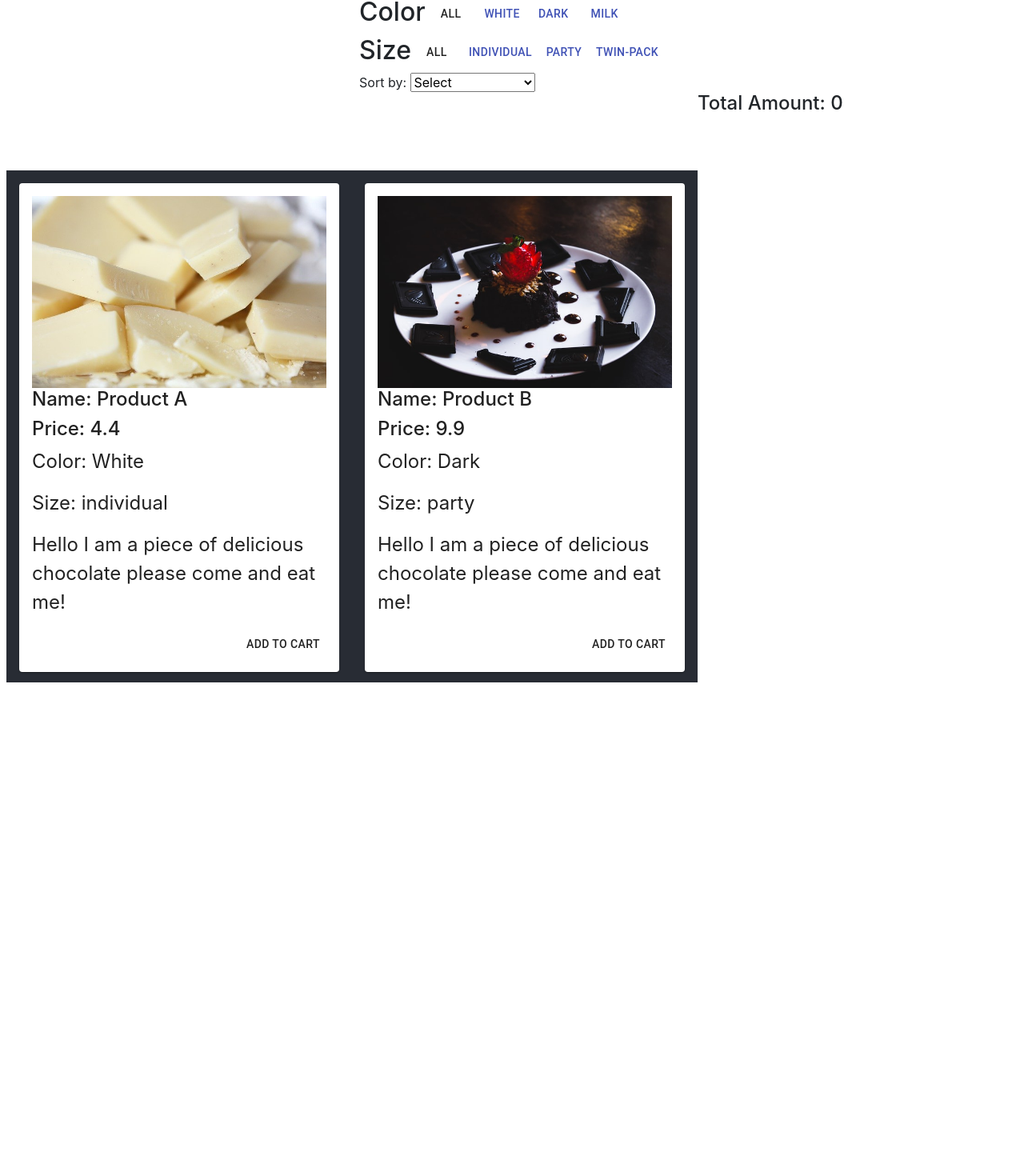
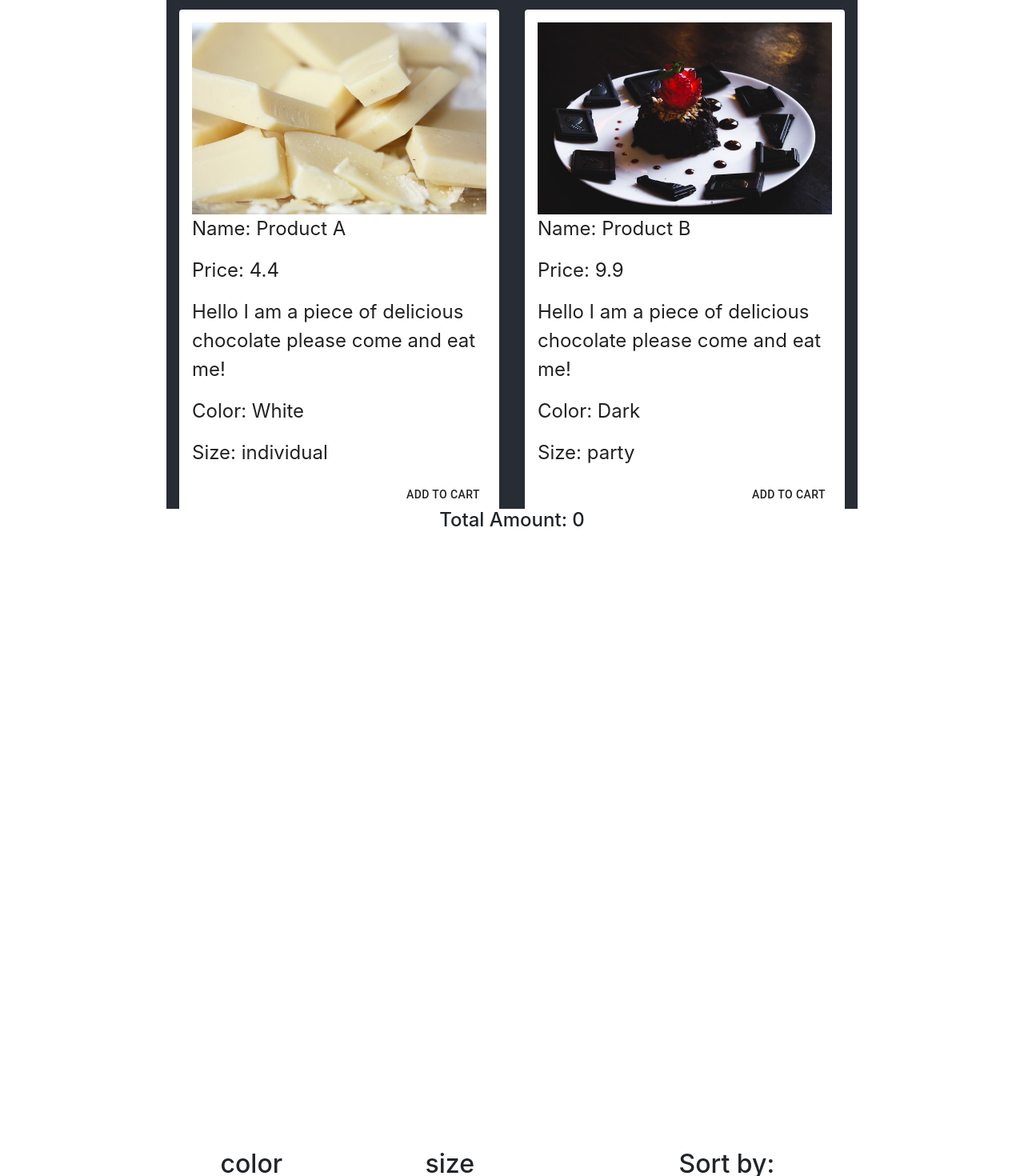
Before and after one commit to emmiehe/chocolate-shop-page, a React (Create React App) app: page / in a window 1280 px wide. Shown: the part 4-1474 px from the top of the page at 80% size. Before the commit the page ends 956 px from the top, so only its background shows below. Built offline with nearby package versions, Linux system fonts and the light colour scheme.

Commit message:
cleanup some event

```diff
--- a/src/App.js
+++ b/src/App.js
@@ -2,7 +2,9 @@ import React from "react";
 import './App.css';
 import {Card, Button} from "@material-ui/core";
 
-// name, fn
+// SortByItem is a vanilla javascript object
+// it has two attributes:
+// name (name of the sort), fn (sort's compare fn)
 export class SortByItem {
   constructor(name, fn) {
     this.name = name;
@@ -11,9 +13,8 @@ export class SortByItem {
 };
 
 // Individual product
-// Including id, name, img, description, two attributes and a price
+// each product has id (key), img, name, price, description, and a list of filterable attributes (color and size)
 class Product extends React.Component {
-
   render(){
     return (
       <Card className="mdc-card mdc-card--outlined">
@@ -22,14 +23,15 @@ class Product extends React.Component {
             <img src={this.props.img} alt={this.props.description}/>
           </div>
         </div>
-        <h4>Name: {this.props.name}</h4>
-        <h4>Price: {this.props.price}</h4>
+        <p>Name: {this.props.name}</p>
+        <p>Price: {this.props.price}</p>
+        <p>{this.props.description}</p>
+        {/*{this.props.filterable_fields.map(field => <p>{field}: {this.props.filterable_fields[field]}</p>)}*/}
         <p>Color: {this.props.color}</p>
         <p>Size: {this.props.size}</p>
-        <p>{this.props.description}</p>
         <div className="mdc-card__actions">
           <div className="button-container mdc-card__action-buttons">
-            <Button onClick={(event) => this.props.onAddToCart(event, this.props)} className="mdc-button mdc-button--raised mdc-card__action mdc-card__action--button">
+            <Button onClick={() => this.props.onAddToCart(this.props)} className="mdc-button mdc-button--raised mdc-card__action mdc-card__action--button">
               <span className="mdc-button__label">Add to Cart</span>
             </Button>
           </div>
@@ -49,13 +51,12 @@ class FilterValue extends React.Component {
 }
 
 class Filter extends React.Component {
-
   render(){
     return (
-      <h2 className="uppercase" style={{width: "100%"}}>
-        {this.props.name}
-        {this.props.options.map((option) => <FilterValue color={option===this.props.value ? "default": "primary"} name={option} selectValue={(selectedValue) => this.props.addToFilters(this.props.name, selectedValue)}/>)}
-      </h2>
+      <div>
+        <div><h2>{this.props.name}</h2></div>
+        <div>{this.props.options.map((option) => <FilterValue color={option===this.props.value ? "default": "primary"} name={option} selectValue={(selectedValue) => this.props.addToFilters(this.props.name, selectedValue)}/>)}</div>
+      </div>
     );
   }
 }
@@ -75,10 +76,12 @@ class SortBy extends React.Component {
   render(){
     return (
       <div>
-        <span>Sort by: </span>
+        <div><h2>Sort by:</h2></div>
+        <div>
         <select onChange={this.handleSelect}>
           {this.props.sortByItems.map((item, index) => <option value={index}>{item.name}</option>)}
         </select>
+        </div>
       </div>
     );
   }
@@ -92,15 +95,15 @@ class CartLine extends React.Component {
     this.handleDecrease = this.handleDecrease.bind(this);
   }
 
-  handleRemove(event) {
-    this.props.remove(event, this.props);
+  handleRemove() {
+    this.props.remove(this.props);
   }
 
-  handleIncrease(event) {
-    this.props.increase(event, this.props);
+  handleIncrease() {
+    this.props.increase(this.props);
   }
-  handleDecrease(event) {
-    this.props.decrease(event, this.props);
+  handleDecrease() {
+    this.props.decrease(this.props);
   }
 
   render(){
@@ -131,7 +134,7 @@ export class App extends React.Component {
     this.sortBy = this.sortBy.bind(this);
   }
 
-  handleAddToCart(event, props) {
+  handleAddToCart(props) {
     let existing_line = this.state.cart_lines.find(line => line.name === props.name); // perhaps using key is better
     if (!existing_line){
       this.state.cart_lines.push({name: props.name, qty: props.qty, price: props.price, total: props.price});
@@ -143,7 +146,7 @@ export class App extends React.Component {
     this.setState({cart_lines: this.state.cart_lines, total_amount: parseFloat((this.state.total_amount + props.total).toFixed(2))});
   }
 
-  remove(event, props){
+  remove(props){
     let existing_line = this.state.cart_lines.find(line => line.name === props.name); // perhaps using key is better
     if (existing_line) {
       let res_cart_lines = this.state.cart_lines.filter(line => line.name !== props.name);
@@ -151,7 +154,7 @@ export class App extends React.Component {
     }
   }
 
-  increase(event, props){
+  increase(props){
     let existing_line = this.state.cart_lines.find(line => line.name === props.name); // perhaps using key is better
     if (existing_line) {
       existing_line.qty += 1;
@@ -160,12 +163,12 @@ export class App extends React.Component {
     }
   }
 
-  decrease(event, props){
+  decrease(props){
     let existing_line = this.state.cart_lines.find(line => line.name === props.name); // perhaps using key is better
     if (existing_line) {
       existing_line.qty -= 1;
       if (!existing_line.qty){
-        this.remove(event, props);
+        this.remove(props);
       }else {
         existing_line.total = parseFloat((existing_line.total - props.price).toFixed(2));
         this.setState({cart_lines: this.state.cart_lines, total_amount: parseFloat((this.state.total_amount - props.price).toFixed(2))});
@@ -201,18 +204,20 @@ export class App extends React.Component {
   render() {
     return (
       <div className="main">
-        <div className="products">
-          {this.state.products.map((product) => <Product key={product.id} name={product.name} img={product.img} description={product.description} price={product.price} color={product.color} size={product.size} total={product.price} qty={1} onAddToCart={this.handleAddToCart}/>)}
-        </div>
-        <div>
-          <h4>Total Amount: {this.state.total_amount}</h4>
-          <div className="cart">
-            {this.state.cart_lines.map((line) => <CartLine key={line.name} name={line.name} price={line.price} total={line.total} qty={line.qty} remove={this.remove} increase={this.increase} decrease={this.decrease}/>)}
-          </div>
-        </div>
-        <div>
+        <div className="nav">
           {this.state.filters.map((filter) => <Filter key={filter.name} name={filter.name} options={filter.options} value={filter.value} addToFilters={this.addToFilters}/>)}
           {<SortBy sortByItems={this.props.sortByItems} sortBy={this.sortBy}/>}
+        </div>
+        <div className="shop">
+          <div className="products">
+            {this.state.products.map((product) => <Product key={product.id} name={product.name} img={product.img} description={product.description} price={product.price} color={product.color} size={product.size} total={product.price} qty={1} onAddToCart={this.handleAddToCart}/>)}
+          </div>
+          <div className="cart">
+            <h4>Total Amount: {this.state.total_amount}</h4>
+            <div>
+              {this.state.cart_lines.map((line) => <CartLine key={line.name} name={line.name} price={line.price} total={line.total} qty={line.qty} remove={this.remove} increase={this.increase} decrease={this.decrease}/>)}
+            </div>
+          </div>
         </div>
       </div>
     )
```
